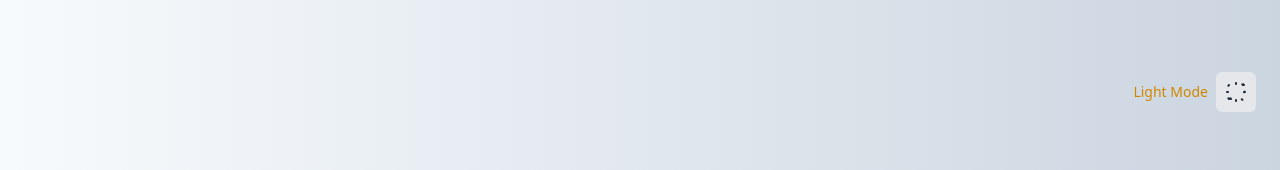
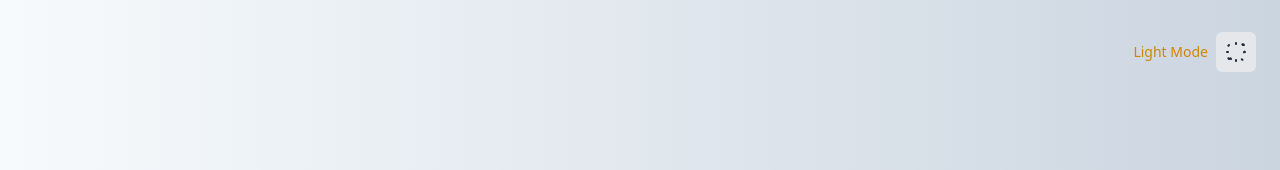
Before and after one commit to Olumuyiwa24/RateTracker, a React (Vite) app: page / in a window 1280 px wide. Shown: the top 170 px of the page. Built offline with nearby package versions, Linux system fonts and the light colour scheme.

Commit message:
fixed the heroText margin

```diff
--- a/src/components/themeToggle.tsx
+++ b/src/components/themeToggle.tsx
@@ -8,7 +8,7 @@ const ThemeToggle = () => {
     const currentTheme = useSelector((state: RootState) => state.theme.mode)
 
     return (
-        <div className="relative flex items-center justify-end p-4 sm:p-2 w-full bottom-30">
+        <div className="relative flex items-center justify-end p-4 sm:p-2 w-full bottom-40">
             <div className="flex items-center space-x-2">
             <span className="text-xs sm:text-sm text-yellow-600 dark:text-gray-100 hidden sm:inline">
                 <span className="mr-2">
--- a/src/pages/Home.tsx
+++ b/src/pages/Home.tsx
@@ -10,7 +10,7 @@ export function HomePage() {
         <>
 
 
-            <div className=" max-w-xl m-auto py-8 border-0 rounded-lg bg-white">
+            <div className=" max-w-xl py-6 border-0 rounded-lg bg-white">
 
             <HeroText />
             </div>
```
